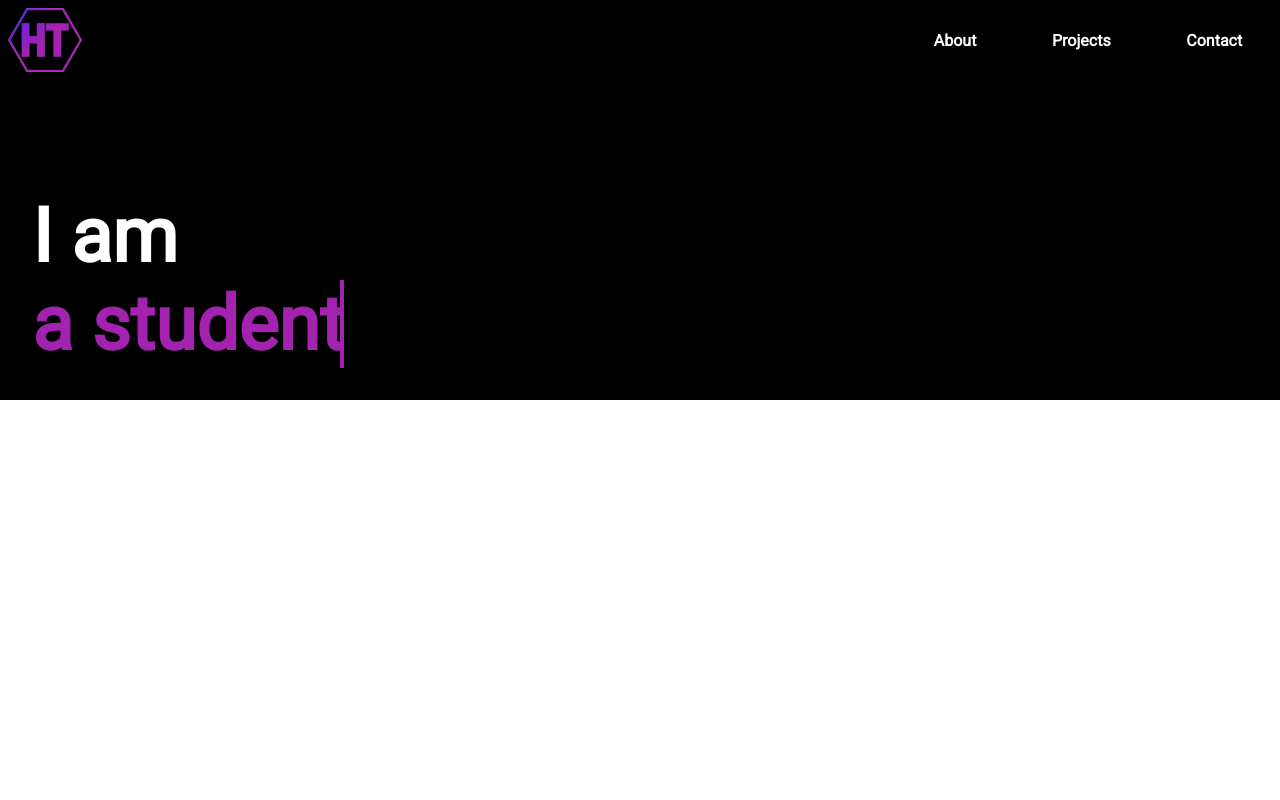
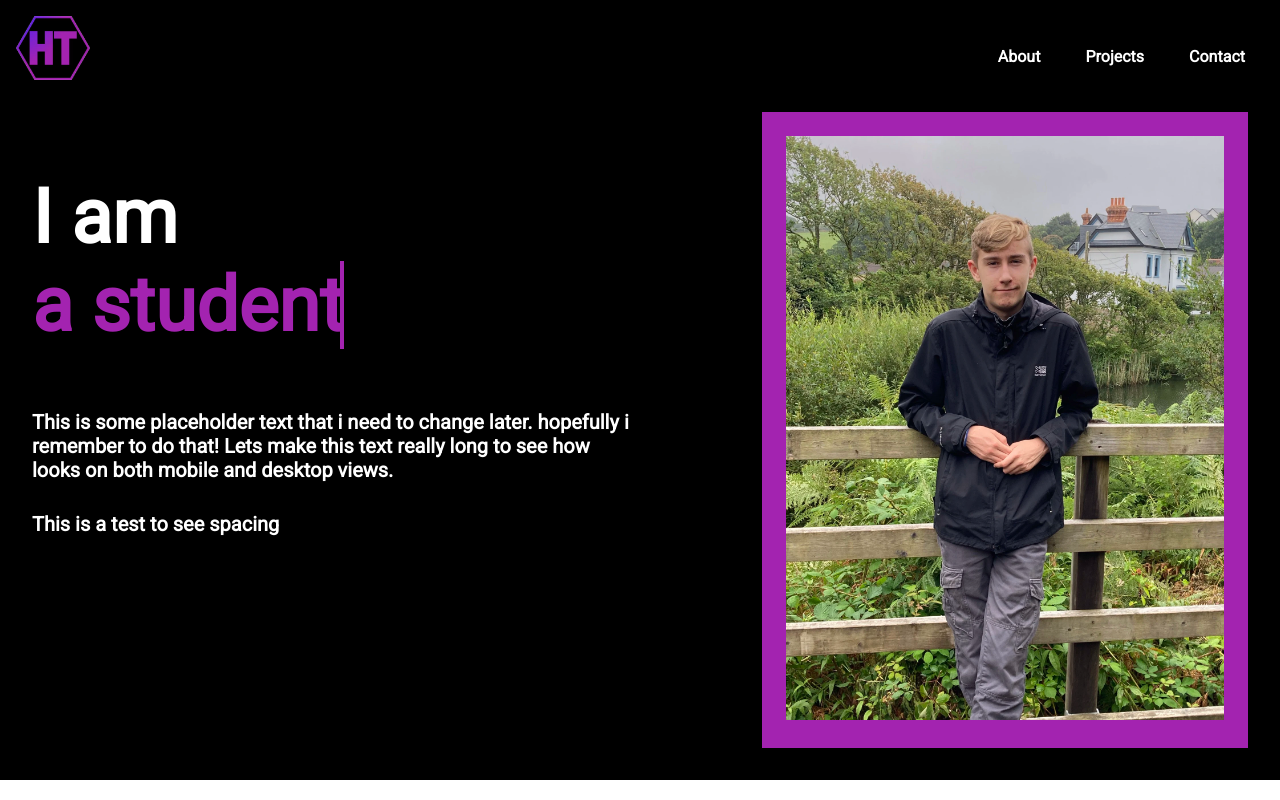
Before and after one commit to Harvelon365/Harvelon365.github.io, a PHP site: page / in a window 1280 px wide. Run offline with PHP 8.4, Linux system fonts and the light colour scheme.

Commit message:
Removed excess images, added side portrait, added secondary text paragraph

```diff
--- a/css/styles.css
+++ b/css/styles.css
@@ -1,5 +1,4 @@
 *{
-    margin: 0;
     padding: 0;
     box-sizing: border-box;
 }
@@ -7,6 +6,7 @@
 body{
     font-family: 'Roboto', sans-serif;
     font-weight: bold;
+    margin: 0;
 }
 
 nav{
@@ -15,29 +15,45 @@ nav{
     position: absolute;
     top: 0;
     width: 100%;
-    left: 0
+    left: 0;
+    overflow: hidden;
 }
 
 nav img{
-    height: 8vh;
-    margin: 1vh;
+    height: 8%;
+    margin: 2vh;
     position: fixed;
+    z-index: 1;
 }
 
 .nav-links{
     display: flex;
     list-style: none;
-    width: 30%;
     height: 100%;
     justify-content: space-around;
     align-items: center;
-    margin-left: auto;
+    float: right;
 }
 
 .nav-links li a{
     color: white;
     text-decoration: none;
     font-size: 16px;
+}
+
+li a {
+    background: linear-gradient(0deg, white, white) no-repeat right bottom / 0 var(--bg-h);
+    color: white;
+    transition: background-size 350ms, color 350ms;
+    --bg-h: 100%;
+    padding: 10px;
+}
+
+
+li a:where(:hover, :focus-visible){
+    color: black!important;
+    background-size: 100% var(--bg-h);
+    background-position-x: left;
 }
 
 .corner-logo:hover{
@@ -54,21 +70,33 @@ nav img{
     background-blend-mode: multiply;
     background-position: center;
     width: 100%;
+    overflow: auto;
 }
 
-.container{
-    margin-top: 10vh;
-    width: 100%;
-    overflow: hidden;
+#startParagraph{
+    margin-top: 10%;
 }
 
-.container .text{
+.top-text-container{
+    margin-top: 5%;
+    width: 50%;
+    overflow: hidden;
+    float: left;
+}
+
+.top-text-container p{
+    margin-bottom: 5%;
+    color: white;
+    font-size: 20px;
+}
+
+.top-text-container .text{
     position: relative;
     font-size: 75px;
     font-weight: 600;
 }
 
-.container .text.first-text{
+.top-text-container .text.first-text{
     color: white;
 }
 
@@ -76,7 +104,7 @@ nav img{
     color: #a323b0;
 }
 
-.text.text.sec-text::before{
+.text.sec-text::before{
     content: "";
     position: absolute;
     top: 0;
@@ -97,6 +125,32 @@ nav img{
     }
 }
 
+.top-image-container{
+    background-color: #a323b0;
+    position: relative;
+    width: 40%;
+    float: right;
+}
+
+@media screen and (max-width: 1050px)
+{
+    .top-image-container{
+        float: none;
+        width: 100%;
+        margin-top: 5%;
+    }
+    .top-text-container{
+        float: none;
+        width: 100%;
+    }
+}
+
+.portrait-photo{
+    width: 90%;
+    height: 90%;
+    margin: 5%;
+}
+
 
 .landing h1{
     margin: 40px;
@@ -111,21 +165,6 @@ nav img{
 
 .landing ul li{
     margin: 80px;
-}
-
-li a {
-    background: linear-gradient(0deg, white, white) no-repeat right bottom / 0 var(--bg-h);
-    color: white;
-    transition: background-size 350ms, color 350ms;
-    --bg-h: 100%;
-    padding: 10px;
-}
-
-
-li a:where(:hover, :focus-visible){
-    color: black!important;
-    background-size: 100% var(--bg-h);
-    background-position-x: left;
 }
 
 .tile{
--- a/index.html
+++ b/index.html
@@ -12,20 +12,28 @@
     </head>
     <body>
         <nav>
-            <a href="index.html"><img class="corner-logo" src="images/logo.webp" alt="Harvelon365"></a>
+            <a href="index.html"><img class="corner-logo" src="images/logo.webp" alt="Harvey Tucker"></a>
             <ul class="nav-links">
                 <li><a href="about.html">About</a></li>
+                <div style="width: 25px;"></div>
                 <li><a href="projects.html">Projects</a></li>
+                <div style="width: 25px;"></div>
                 <li><a href="contact.html">Contact</a></li>
+                <div style="width: 25px;"></div>
             </ul>
         </nav>
 
-        <section class="landing">
-            <div class="container">
+        <div class="landing">
+            <div class="top-text-container">
                 <span class="text first-text">I am<br></span>
                 <span class="text sec-text">Harvey Tucker</span>
+                <p id="startParagraph">This is some placeholder text that i need to change later. hopefully i remember to do that! Lets make this text really long to see how looks on both mobile and desktop views.</p>
+                <p>This is a test to see spacing</p>
             </div>
-        </section>
+            <div class="top-image-container">
+                <img class="portrait-photo" src="images/portrait.webp" alt="Me">
+            </div>
+        </div>
 
         <script src="js/main.js"></script>
     </body>
--- a/js/main.js
+++ b/js/main.js
@@ -11,7 +11,7 @@ const textload = () => {
         text.textContent = "a programmer."
     }, 8000);
     setTimeout(() => {
-        text.textContent = "a trekkie"
+        text.textContent = "a legend."
     }, 12000);
 }
 
```
Also changed, not shown: images/code2.jpeg (deleted), images/desk-coding.jpg (deleted), images/glasses-coding.jpg (deleted), images/portrait.webp (added), 1 other file.
